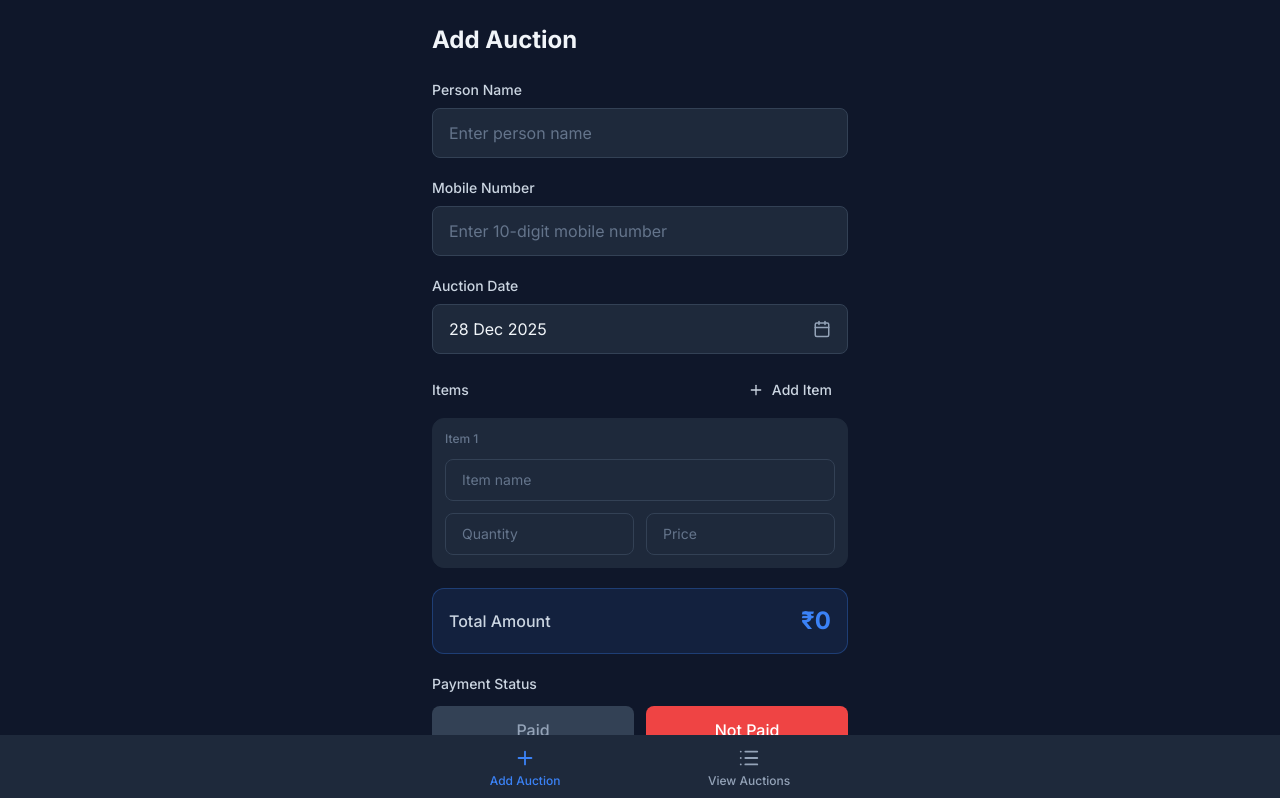
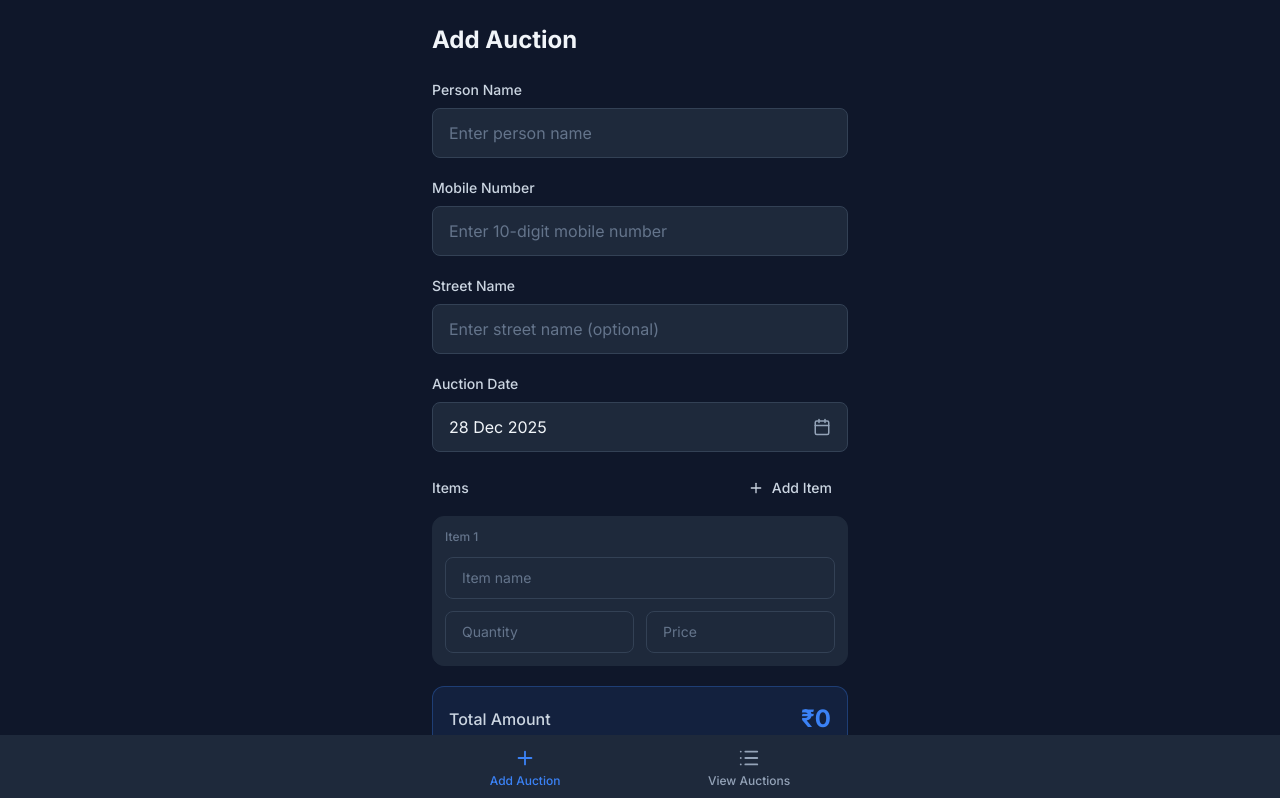
Before and after one commit to tishbian-meshach/Auction-Manager, a React (Vite) app: page / in a window 1280 px wide. Shown: the top 798 px of the page. Built offline with nearby package versions, Linux system fonts and the light colour scheme.

Commit message:
Feature: Add street name field to auctions across the stack

```diff
--- a/src/api/index.ts
+++ b/src/api/index.ts
@@ -14,6 +14,7 @@ export interface Auction {
     id: string;
     personName: string;
     mobileNumber: string;
+    streetName: string | null;
     auctionDate: string;
     totalAmount: string;
     isPaid: boolean;
@@ -24,6 +25,7 @@ export interface Auction {
 export interface CreateAuctionPayload {
     personName: string;
     mobileNumber: string;
+    streetName?: string;
     auctionDate: string;
     items: Omit<AuctionItem, 'id' | 'auctionId'>[];
     isPaid: boolean;
--- a/src/components/AuctionDetailModal.tsx
+++ b/src/components/AuctionDetailModal.tsx
@@ -70,6 +70,18 @@ export function AuctionDetailModal({
                                 <p className="font-semibold text-neutral-100">{auction.mobileNumber}</p>
                             </div>
                         </div>
+
+                        {auction.streetName && (
+                            <div className="flex items-center gap-3">
+                                <div className="w-10 h-10 bg-amber-500/20 rounded-full flex items-center justify-center">
+                                    <Package size={20} className="text-amber-400" />
+                                </div>
+                                <div>
+                                    <p className="text-sm text-neutral-500">Street Name</p>
+                                    <p className="font-semibold text-neutral-100">{auction.streetName}</p>
+                                </div>
+                            </div>
+                        )}
 
                         <div className="flex items-center gap-3">
                             <div className="w-10 h-10 bg-purple-500/20 rounded-full flex items-center justify-center">
--- a/src/pages/AddAuction.tsx
+++ b/src/pages/AddAuction.tsx
@@ -23,6 +23,7 @@ export function AddAuction() {
 
     const [personName, setPersonName] = useState('');
     const [mobileNumber, setMobileNumber] = useState('');
+    const [streetName, setStreetName] = useState('');
     const [auctionDate, setAuctionDate] = useState(dayjs().format('YYYY-MM-DD'));
     const [isPaid, setIsPaid] = useState(false);
     const [items, setItems] = useState<ItemInput[]>([
@@ -42,6 +43,7 @@ export function AddAuction() {
                 if (auction) {
                     setPersonName(auction.personName);
                     setMobileNumber(auction.mobileNumber);
+                    setStreetName(auction.streetName || '');
                     setAuctionDate(dayjs(auction.auctionDate).format('YYYY-MM-DD'));
                     setIsPaid(auction.isPaid);
                     setItems(
@@ -155,6 +157,7 @@ export function AddAuction() {
             // Reset form
             setPersonName('');
             setMobileNumber('');
+            setStreetName('');
             setAuctionDate(dayjs().format('YYYY-MM-DD'));
             setIsPaid(false);
             setItems([{ id: generateId(), itemName: '', quantity: '', price: '' }]);
@@ -245,6 +248,20 @@ export function AddAuction() {
                         {errors.mobileNumber && (
                             <p className="text-sm text-danger mt-1">{errors.mobileNumber}</p>
                         )}
+                    </div>
+
+                    {/* Street Name */}
+                    <div>
+                        <label className="block text-sm font-medium text-neutral-300 mb-2">
+                            Street Name
+                        </label>
+                        <input
+                            type="text"
+                            value={streetName}
+                            onChange={(e) => setStreetName(e.target.value)}
+                            className="input"
+                            placeholder="Enter street name (optional)"
+                        />
                     </div>
 
                     {/* Auction Date - Custom DatePicker */}
--- a/src/utils/export.ts
+++ b/src/utils/export.ts
@@ -211,7 +211,7 @@ export async function exportToExcel(auctions: Auction[], filters: ExportFilters)
     const itemsData = [
         ['AUCTION ITEMS DETAIL'],
         [],
-        ['Auction ID', 'Person Name', 'Item Name', 'Quantity', 'Price', 'Item Total'],
+        ['Auction ID', 'Person Name', 'Mobile', 'Street', 'Item Name', 'Quantity', 'Price', 'Item Total'],
     ];
 
     auctions.forEach((auction) => {
@@ -219,6 +219,8 @@ export async function exportToExcel(auctions: Auction[], filters: ExportFilters)
             itemsData.push([
                 auction.id.slice(0, 8),
                 auction.personName,
+                auction.mobileNumber,
+                auction.streetName || '-',
                 item.itemName,
                 item.quantity.toString(),
                 item.price.toString(),
--- a/src/utils/print.ts
+++ b/src/utils/print.ts
@@ -57,6 +57,10 @@ function generateBillPDF(auction: Auction): jsPDF {
   y += 5;
   doc.text(`Mobile: ${auction.mobileNumber}`, margin, y);
   y += 5;
+  if (auction.streetName) {
+    doc.text(`Street: ${auction.streetName}`, margin, y);
+    y += 5;
+  }
   doc.text(`Date: ${dayjs(auction.auctionDate).format('DD MMM YYYY')}`, margin, y);
   y += 5;
   doc.text(`Status: ${auction.isPaid ? 'PAID' : 'UNPAID'}`, margin, y);
@@ -307,6 +311,12 @@ function printBillWeb(auction: Auction): void {
           <span class="info-label">Mobile:</span>
           <span class="info-value">${auction.mobileNumber}</span>
         </div>
+        ${auction.streetName ? `
+        <div class="info-row">
+          <span class="info-label">Street:</span>
+          <span class="info-value">${auction.streetName}</span>
+        </div>
+        ` : ''}
         <div class="info-row">
           <span class="info-label">Date:</span>
           <span class="info-value">${dayjs(auction.auctionDate).format('DD MMM YYYY')}</span>
```
Also changed, not shown: api/index.ts (+5 -2 lines).
